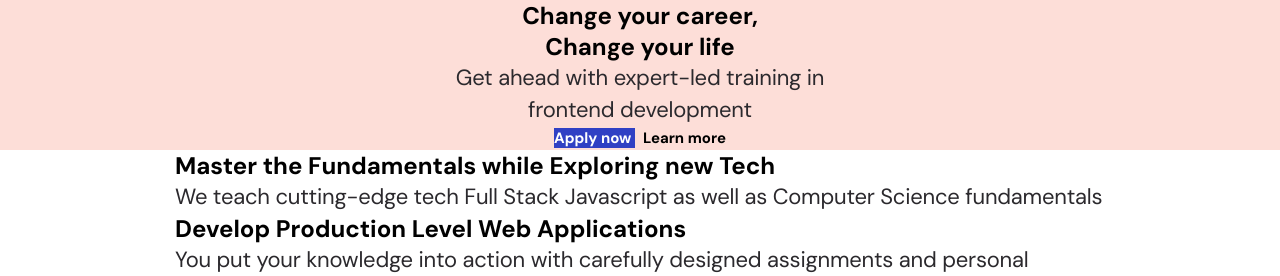
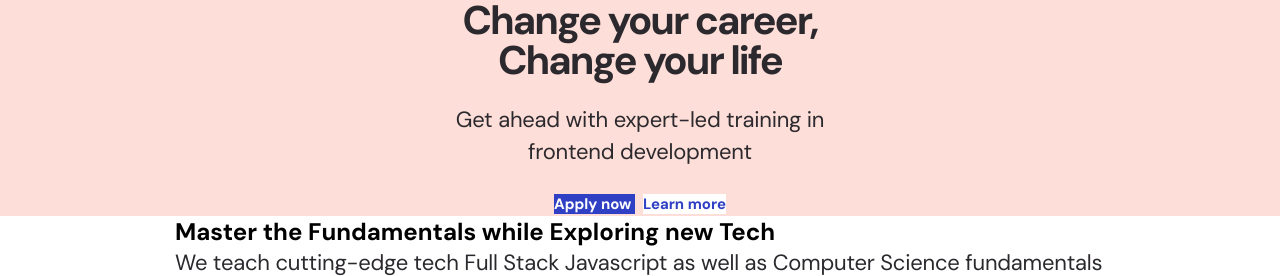
Before and after one commit to mirro97/FINAL-PROJECT-01, a plain HTML site: page index.html in a window 1280 px wide. Shown: the top 276 px of the page. Drawn offline with Linux system fonts and the light colour scheme.

Commit message:
Finding figma error - doesn't show padding/margin value

```diff
--- a/style.css
+++ b/style.css
@@ -51,22 +51,36 @@ p {
   background-color: #fdded8;
 }
 
+.landing-title {
+  font-size: 40px;
+  line-height: 1;
+  letter-spacing: -0.05em;
+  color: #2b292d;
+  margin-bottom: 24px;
+}
+
 .landing-content {
   text-align: center;
 }
 
-.button-group a {
+.button-group {
+  margin-top: 24px;
+}
+
+.make-button {
   font-size: 15px;
   line-height: 1.6;
   font-weight: bold;
   width: 140px;
   height: 48px;
+  background-color: #3040c4;
+  color: #fff;
 }
 
-.button-group a:first-child {
-  background-color: #3040c4;
-  color: #fff;
-  margin-right: 8px;
+.inverted {
+  background-color: #fff;
+  color: #3040c4;
+  margin-left: 8px;
 }
 
 /* >= 768px (Desktop) */
```
Also changed, not shown: Figma padding 값 출력 안하는 문제 질문.PNG (added), 1 other file.
